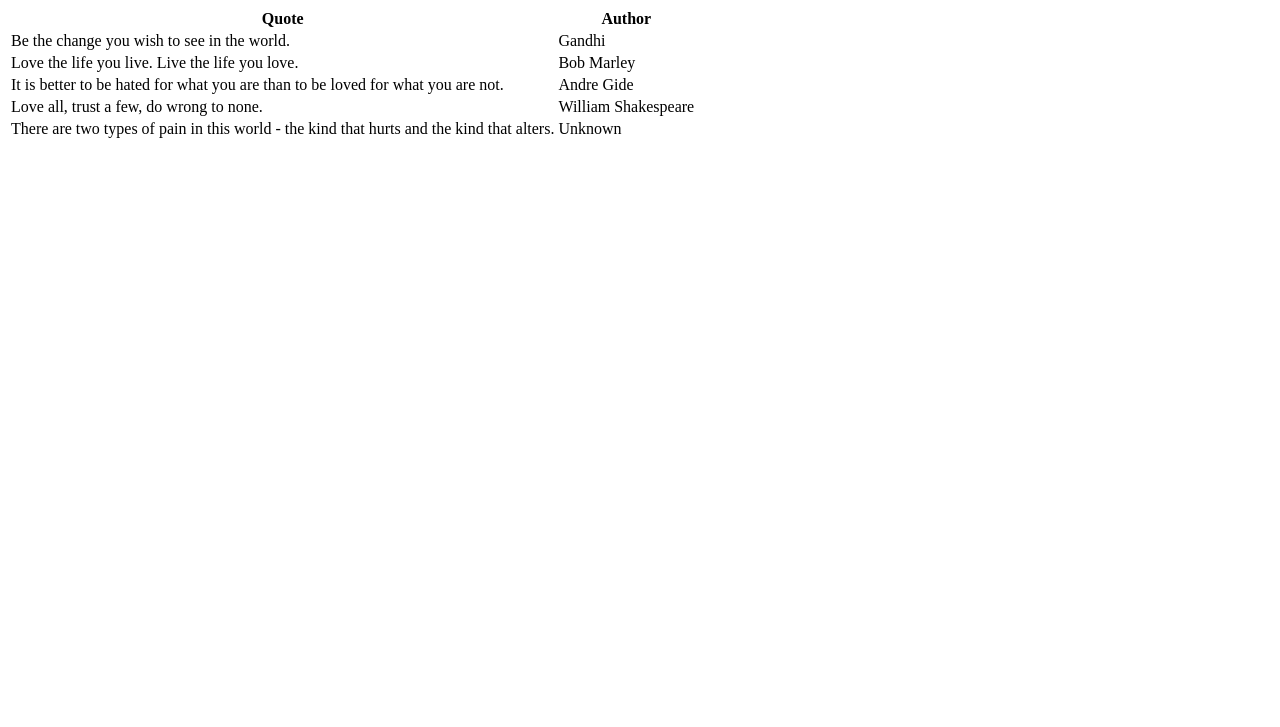
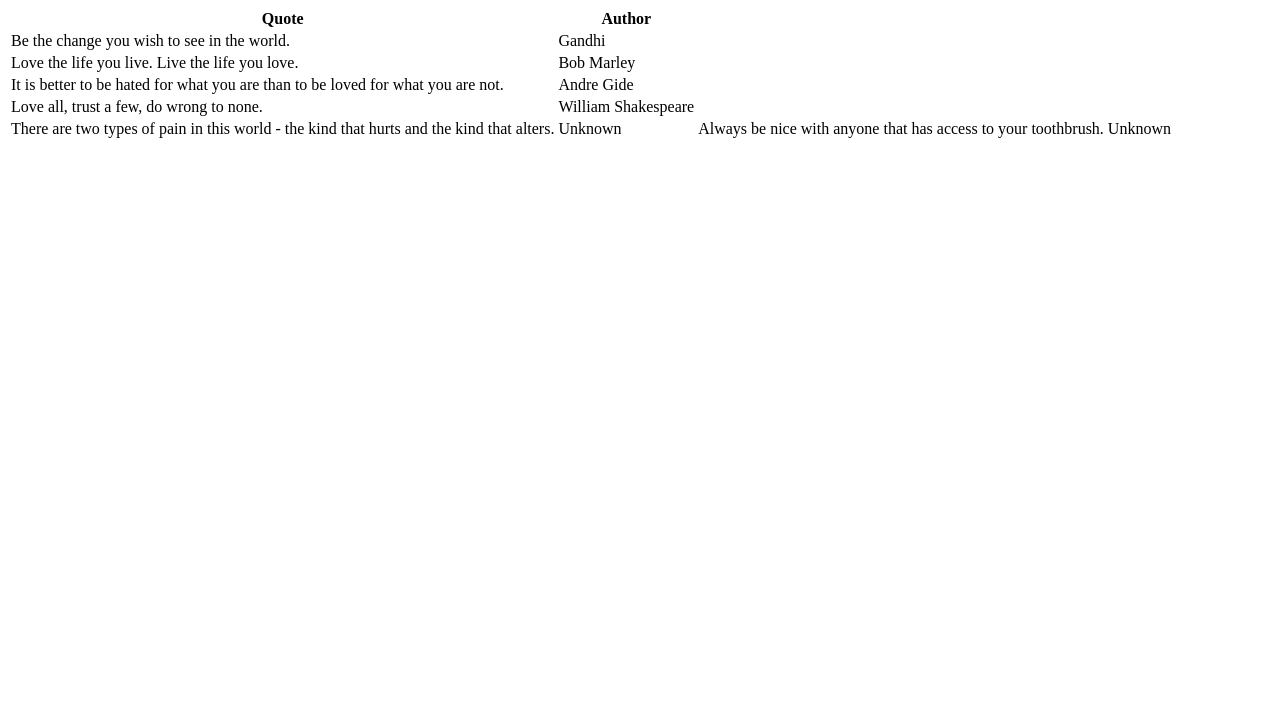
Before and after one commit to ddvorak656/syntropy, a plain HTML site: page quotes.html in a window 1280 px wide. Shown: the part 73-800 px from the top of the page. Drawn offline with Linux system fonts and the light colour scheme.

Commit message:
added another quote

```diff
--- a/quotes.html
+++ b/quotes.html
@@ -29,6 +29,8 @@
         <tr>
         <td>There are two types of pain in this world - the kind that hurts and the kind that alters.</td>
         <td>Unknown</td>
+        <td>Always be nice with anyone that has access to your toothbrush.</td>
+        <td>Unknown</td>
         </tr>
     </table>
 </body>
```
